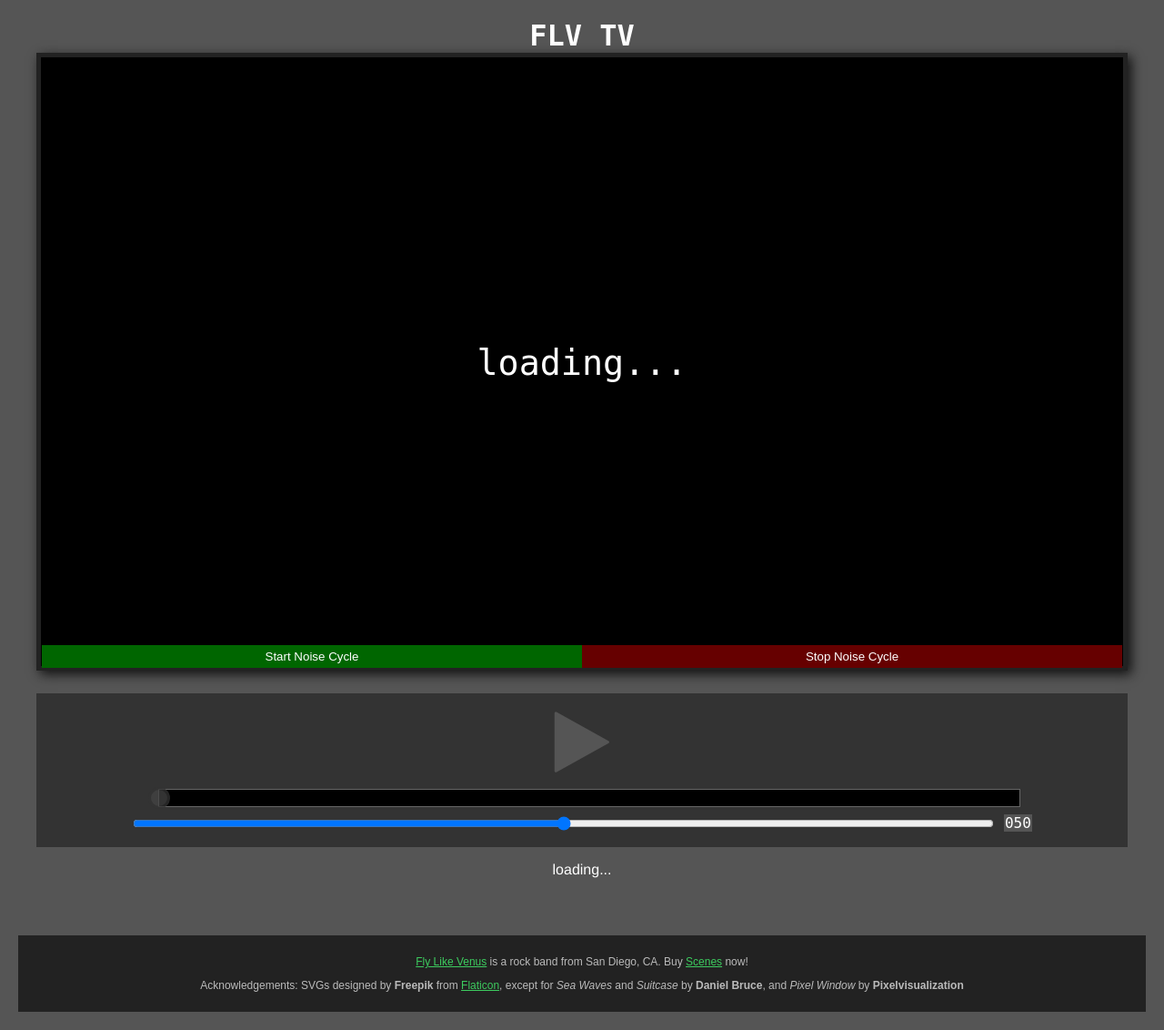
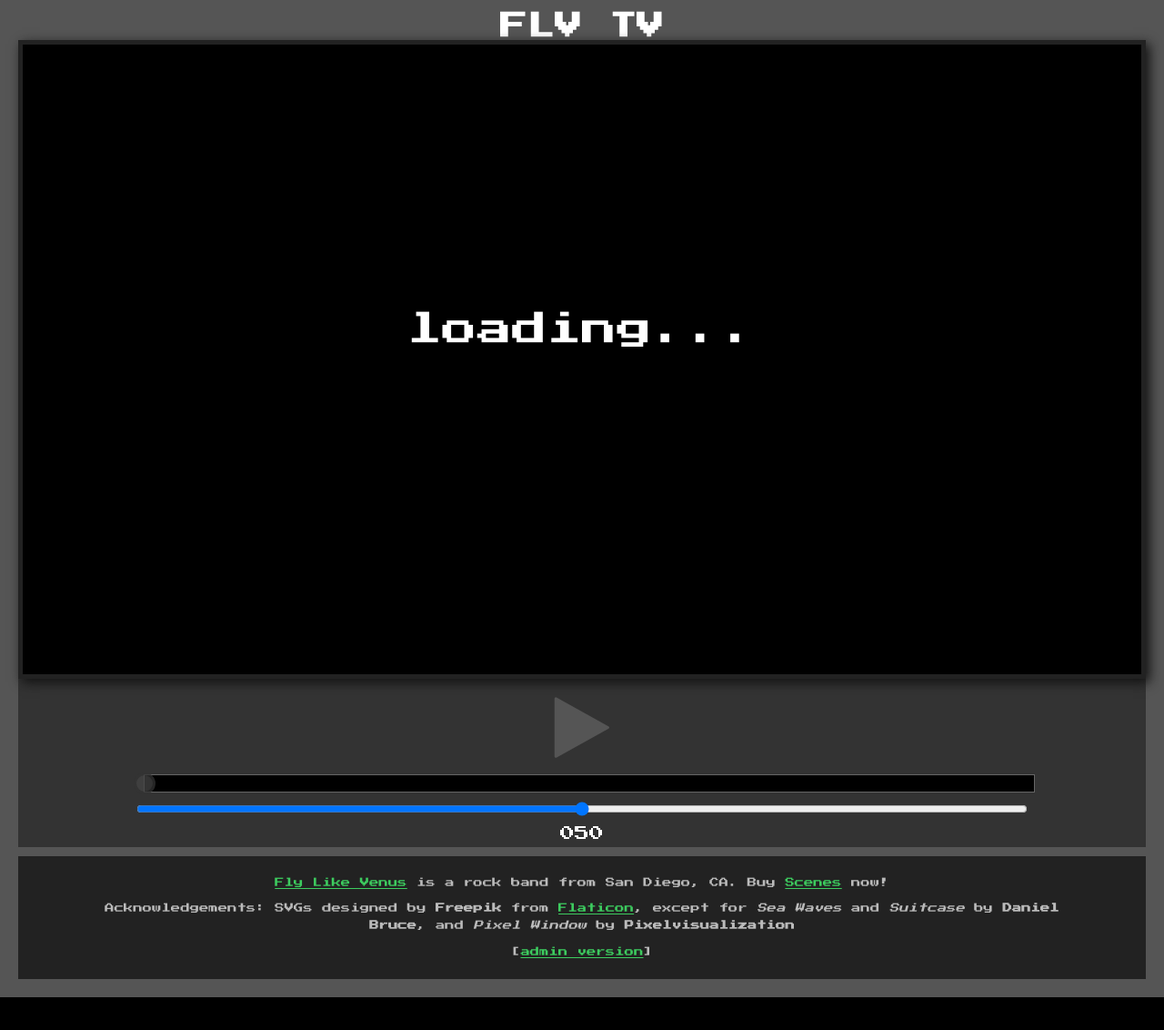
Before and after one commit to michaelchadwick/chip-like-tuna, a PHP site: page / in a window 1280 px wide. Shown: the whole page at 91% size. After the commit the page ends 1096 px from the top, so only its background shows below. Run offline with PHP 8.4, Linux system fonts and the light colour scheme; some libraries are stand-ins or nearby versions.

Commit message:
new retro google font; several design updates; experimental youtube-like play button

```diff
--- a/assets/css/main.css
+++ b/assets/css/main.css
@@ -6,10 +6,10 @@
 body, html {
   background: #555;
   color: #fff;
-  font-family: monospace;
+  font-family: 'Press Start 2P';
   font-size: 16px;
   height: 100%;
-  margin: 0 auto;
+  margin: 2px auto;
   text-align: center;
   width: 100%;
 }
@@ -26,21 +26,15 @@ button {
 button:hover {
   cursor: pointer;
 }
-button#btnNoiseStart {
-  background-color: #060;
-}
-button#btnNoiseStart:hover {
-  background-color: #090;
-}
-button#btnNoiseStop {
-  background-color: #600;
-}
-button#btnNoiseStop:hover {
-  background-color: #900;
-}
 h1 {
+  font-size: 18px;
   margin: 0 auto;
   padding: 0;
+}
+@media (min-width: 768px) {
+  h1 {
+    font-size: 30px;
+  }
 }
 canvas {
   -ms-interpolation-mode: nearest-neighbor;
@@ -55,25 +49,37 @@ div#wrap {
   margin: 0 auto;
   padding: 0;
 }
-
+div#wrap div#main {
+  padding: 0 0 10px;
+}
 @media (min-width: 768px) {
   div#wrap {
     padding: 0 20px 20px;
   }
   div#wrap div#main {
-    padding: 20px 20px 10px;
+    padding: 10px 0 10px;
   }
 }
 
 footer {
   background: #222;
   color: #bbb;
-  font-family: sans-serif;
-  font-size: 12px;
+  font-size: 0.5em;
+  line-height: 1.8em;
   margin: 0 auto;
-  padding: 10px 30px;
-  text-align: center;
+  padding: 10px 20px;
+  text-align: left;
   width: 100%;
+}
+footer div {
+  margin: 10px 0;
+}
+@media (min-width: 768px) {
+  footer {
+    font-size: 0.65em;
+    padding: 10px 75px;
+    text-align: center;
+  }
 }
 
 /**
@@ -92,19 +98,21 @@ section#screen svg {
   display: block;
   fill: #000;
 }
-
+section#screen div#messageScreen {
+  font-size: 3vw;
+  position: absolute;
+  text-align: center;
+  top: 45%;
+  transform: translateY(-45%);
+  width: 100%;
+}
 @media (min-width: 768px) {
   section#screen {
     border: 5px solid #222;
     box-shadow: 4px 4px 12px #111;
   }
-  section#screen div.messageScreen {
-    font-size: 3vw;
-    position: absolute;
-    text-align: center;
-    top: 50%;
-    transform: translateY(-50%);
-    width: 100%;
+  section#screen div#messageScreen {
+
   }
 }
 
@@ -119,11 +127,28 @@ section#noiseControls {
 }
 @media (min-width: 768px) {
   section#noiseControls {
-    bottom: 28px;
-    width: 99%;
+    border-left: 3px solid #222;
+    border-right: 3px solid #222;
+    border-top: 3px solid #222;
+    bottom: 32px;
+    width: 100%;
   }
 }
-
+section#noiseControls button {
+  height: 25px;
+}
+section#noiseControls button#btnNoiseStart {
+  background-color: #060;
+}
+section#noiseControls button#btnNoiseStart:hover {
+  background-color: #090;
+}
+section#noiseControls button#btnNoiseStop {
+  background-color: #600;
+}
+section#noiseControls button#btnNoiseStop:hover {
+  background-color: #900;
+}
 /**
  * TV CONTROLS
  */
@@ -170,7 +195,7 @@ div.player {
     background: #333;
     padding: 8px;
   }
-  div.player .button {
+  div.player .playButton {
     background: transparent;
     border: none;
     color: #3dcc5f;
@@ -182,10 +207,17 @@ div.player {
     text-align: center;
     width: 100%;
   }
-  div.player .button:hover {
+  div.player .playButton.superImposed {
+    display: none;
+    font-size: 12vw;
+    left: 0;
+    position: fixed;
+    top: 300px;
+  }
+  div.player .playButton:hover {
     color: #53dd73;
   }
-  div.player .button:disabled {
+  div.player .playButton:disabled {
     color: #555;
     cursor: auto;
   }
@@ -228,21 +260,19 @@ div.player {
     opacity: 0.75;
   }
   div.player .rngVolume {
-    margin: 10px 8px;
+    margin: 10px;
     padding: 0;
     width: 80%;
   }
   div.player .lblVolume {
-    background: #555;
+    background: #333;
     color: #fff;
-    left: -7px;
-    padding: 0 1px;
+    padding: 2px;
     position: relative;
-    top: -3px;
+    top: 1px;
   }
   div.player .messageDebug {
     clear: left;
-    font-family: Helvetica, Arial, sans-serif;
     height: 20px;
     text-align: center;
   }
@@ -259,3 +289,6 @@ div.player {
 .playing {
   color: #009;
 }
+.debug {
+  display: none;
+}
--- a/assets/js/bootstrap.js
+++ b/assets/js/init.js
@@ -1,4 +1,4 @@
-/* bootstrap */
+/* init */
 /* set up main JS object */
 /* global $ */
 
@@ -67,12 +67,13 @@ CLT.SOUND_STATUS_UNLOADED = 'unloaded'
 CLT.SOUND_STATUS_LOADING = 'loading...'
 CLT.SOUND_STATUS_LOADED = 'loaded and ready'
 CLT.SOUND_STATUS_ERROR = 'error decoding file'
+CLT.SOUND_STATUS_I_AM_ERROR = 'i am error'
 CLT.NOISE_WIDTH_DEFAULT = 200
 CLT.NOISE_HEIGHT_DEFAULT = 150
 
 // file paths
 CLT.SOUND_FILE_PATH = CLT.audioPaths.opus.clt['48']
-// var SOUND_FILE_PATH = CLT.audioPaths.mp3.misc['test2m'];
+// CLT.SOUND_FILE_PATH = CLT.audioPaths.mp3.misc['test2m'];
 
 // html elements
 CLT.PLAYER_ELEMENT = document.querySelector('.player')
@@ -81,3 +82,16 @@ CLT.PLAYER_ELEMENT = document.querySelector('.player')
 $.fn.classList = function () {
   return this[0].className.split(/\s+/)
 }
+// jQuery extension to parse url querystring
+$.QueryString = (function (a) {
+  if (a === '') return {}
+  var b = {}
+  for (var i = 0; i < a.length; ++i) {
+    var p = a[i].split('=', 2)
+    if (p.length !== 2) {
+      continue
+    }
+    b[p[0]] = decodeURIComponent(p[1].replace(/\+/g, ' '))
+  }
+  return b
+})(window.location.search.substr(1).split('&'))
--- a/assets/js/main.js
+++ b/assets/js/main.js
@@ -2,34 +2,44 @@
 /* global CLT, $ */
 
 $(function () {
+  // if admin passed, show debug stuff
+  if ($.QueryString.admin == 1) {
+    $('.debug').show()
+  }
   // CLT properties
-  CLT.sectionNoiseControls = $('#noiseControls')
-  CLT.svgControls = $('#svgControls a')
+  CLT.noiseControlsDiv = $('section#noiseControls')
   CLT.btnNoiseStart = $('button#btnNoiseStart')
   CLT.btnNoiseStop = $('button#btnNoiseStop')
 
   CLT.fixScreenDims = function () {
     CLT.screen.height(CLT.screen.width() * 0.5625)
+    $('button#btnPlayPause').css('top', CLT.screen.height() * 0.45 + 'px')
   }
 
-  CLT.svgControls.click(CLT.svgUpdateScreen)
-  $(window).on('load resize', CLT.fixScreenDims)
+  // event handlers
+  CLT.screen.on('mouseenter mouseleave', function (evt) {
+    $('div.player .playButton').toggle()
+  })
+  $(window).on('load resize', function () {
+    CLT.fixScreenDims()
+  })
 
+  // main html5 audio object
   function SoundPlayer (soundPath, el) {
     this.ac = new (window.AudioContext || window.webkitAudioContext)()
     this.gainNode = this.ac.createGain()
     this.url = soundPath
     this.el = el
-    this.button = el.querySelector('.button')
-    this.button.id = 'btnPlayPause'
-    this.buttonElem = $('#btnPlayPause')
+    this.playButton = el.querySelector('.playButton')
+    this.playButton.id = 'btnPlayPause'
+    this.buttonElem = $('button#btnPlayPause')
     this.track = el.querySelector('.track')
     this.progress = el.querySelector('.progress')
-    this.progressStatus = el.querySelector('.progressStatus')
+    this.progressStatus = el.querySelector('#progressStatus')
     this.scrubber = el.querySelector('.scrubber')
     this.scrubberElem = $('.scrubber')
-    this.messageDebug = el.querySelector('.messageDebug')
-    this.messageScreen = document.querySelector('.messageScreen')
+    this.messageDebug = el.querySelector('#messageDebug')
+    this.messageScreen = document.querySelector('#messageScreen')
     this.rngVolume = el.querySelector('.rngVolume')
     this.lblVolume = el.querySelector('.lblVolume')
     var initVol = this.rngVolume.value
@@ -56,7 +66,7 @@ $(function () {
   SoundPlayer.prototype.bindEvents = function () {
     CLT.btnNoiseStart.click(CLT.startTVNoise)
     CLT.btnNoiseStop.click(CLT.stopTVNoise)
-    this.button.addEventListener('click', this.toggle.bind(this))
+    this.playButton.addEventListener('click', this.toggle.bind(this))
     this.buttonElem.prop('disabled', true)
     this.scrubberElem.addClass('disabled')
     this.rngVolume.addEventListener('input', this.changeVolume.bind(this))
@@ -72,12 +82,15 @@ $(function () {
       this.messageDebugUpdate(CLT.SOUND_STATUS_LOADING)
       this.messageScreenUpdate(CLT.SOUND_STATUS_LOADING)
     }.bind(this)
-    xhr.onload = function () {
-      this.decode(xhr.response)
+    xhr.onload = function (evt) {
+      if (evt.total > 0) {
+        this.decode(xhr.response)
+      } else {
+        this.messageDebugUpdate(`${CLT.SOUND_STATUS_ERROR}:${CLT.SOUND_FILE_PATH}`)
+        this.messageScreenUpdate(CLT.SOUND_STATUS_I_AM_ERROR)
+        CLT.screen.css('background', '#400')
+      }
     }.bind(this)
-    xhr.onreadystatechange = function () {
-      if (xhr.readyState === window.XMLHttpRequest.DONE) { }
-    }
     /* this won't work until the server sends the file's content length
     var that = this
     xhr.upload.onprogress = function (ev) {
@@ -119,7 +132,7 @@ $(function () {
     this.playing = true
     this.paused = false
     CLT.stopTVNoise()
-    CLT.sectionNoiseControls.hide()
+    CLT.noiseControlsDiv.hide()
     this.messageDebugUpdate(CLT.SOUND_STATUS_PLAYING)
     this.triggerScreenEvent(this.startTime)
     var soundPlayer = this
@@ -218,14 +231,14 @@ $(function () {
     var progress = (this.positionUpdate() / this.buffer.duration)
     var width = this.track.offsetWidth
     if (this.playing) {
-      this.button.classList.add('fa-pause')
-      this.button.classList.remove('fa-play')
+      this.playButton.classList.add('fa-pause')
+      this.playButton.classList.remove('fa-play')
       this.triggerScreenEvent(this.progPercent())
+      this.progressStatus.innerText = this.progPercent() + ' %'
     } else {
-      this.button.classList.add('fa-play')
-      this.button.classList.remove('fa-pause')
+      this.playButton.classList.add('fa-play')
+      this.playButton.classList.remove('fa-pause')
     }
-    this.progressStatus.innerText = this.progPercent() + ' %'
     this.progress.style.width = (progress * width) + 'px'
     if (!this.dragging) {
       this.scrubber.style.left = (progress * width) + 'px'
--- a/index.php
+++ b/index.php
@@ -4,22 +4,26 @@
   <title>Chip Like Tuna</title>
   <link rel="shortcut icon" href="favicon.ico">
   <link rel="icon" href="favicon.ico">
+  <!-- for player button -->
   <link href="//netdna.bootstrapcdn.com/font-awesome/4.0.3/css/font-awesome.min.css" rel="stylesheet" type="text/css" />
+  <!-- for site text -->
+  <link rel="stylesheet" href="https://fonts.googleapis.com/css?family=Press+Start+2P">
   <link rel="stylesheet" href="/assets/css/main.css">
 </head>
 <body>
+  <?php $admin = (isset($_GET['admin']) && $_GET['admin'] == 1) ? true : false; ?>
   <div id="wrap">
     <div id="main">
       <h1>FLV TV</h1>
 
       <section id="screen">
         <svg></svg>
-        <div class="messageScreen">
+        <div id="messageScreen">
           <span></span>
         </div>
       </section>
 
-      <section id="noiseControls">
+      <section id="noiseControls" class="debug">
         <button class="button noise" id="btnNoiseStart">Start Noise Cycle</button>
         <button class="button noise" id="btnNoiseStop">Stop Noise Cycle</button>
       </section>
@@ -52,31 +56,44 @@
 
       <div class="player">
         <div class="controls">
-          <button class="button fa fa-play"></button>
+          <button class="playButton fa fa-play"></button>
           <div class="track">
             <div class="progress"></div>
             <div class="scrubber"></div>
           </div>
           <div class="volume">
-            <input class="rngVolume" type="range" min="0" max="100" value="50" />
+            <input class="rngVolume" type="range" min="0" max="100" value="50" /><br />
             <label class="lblVolume" for="rngVolume" />
           </div>
         </div>
-        <p class="messageDebug"></p>
-        <p class="progressStatus">&nbsp;</p>
+        <p id="messageDebug" class="debug"></p>
+        <p id="progressStatus" class="debug">&nbsp;</p>
       </div>
     </div>
 
     <footer>
-      <p><a href="http://flylikevenus.com">Fly Like Venus</a> is a rock band from San Diego, CA. Buy <a href="http://flylikevenus.bandcamp.com">Scenes</a> now!</p>
-      <p>Acknowledgements: SVGs designed by <strong>Freepik</strong> from <a href='http://flaticon.com'>Flaticon</a>, except for <em>Sea Waves</em> and <em>Suitcase</em> by <strong>Daniel Bruce</strong>, and <em>Pixel Window</em> by <strong>Pixelvisualization</strong></p>
+      <div>
+        <a href="http://flylikevenus.com">Fly Like Venus</a> is a rock band from San Diego, CA. Buy <a href="http://flylikevenus.bandcamp.com">Scenes</a> now!
+      </div>
+
+      <div>
+        Acknowledgements: SVGs designed by <strong>Freepik</strong> from <a href='http://flaticon.com'>Flaticon</a>, except for <em>Sea Waves</em> and <em>Suitcase</em> by <strong>Daniel Bruce</strong>, and <em>Pixel Window</em> by <strong>Pixelvisualization</strong>
+      </div>
+
+      <?php if ($admin) { ?>
+      <div>[<a href="?admin=0">display version</a>]</div>
+      <?php } else { ?>
+      <div>[<a href="?admin=1">admin version</a>]</div>
+      <?php } ?>
     </footer>
+
+
   </div>
 
   <script src="/assets/js/vendor/system.js"></script>
   <script>
     SystemJS.import('/assets/js/vendor/jquery.min.js')
-      .then(bootstrap => SystemJS.import('/assets/js/bootstrap.js'))
+      .then(init => SystemJS.import('/assets/js/init.js'))
       .then(markers => SystemJS.import('/assets/js/markers.js'))
       .then(svg => SystemJS.import('/assets/js/svg.js'))
       .then(noise => SystemJS.import('/assets/js/noise.js'))
```
